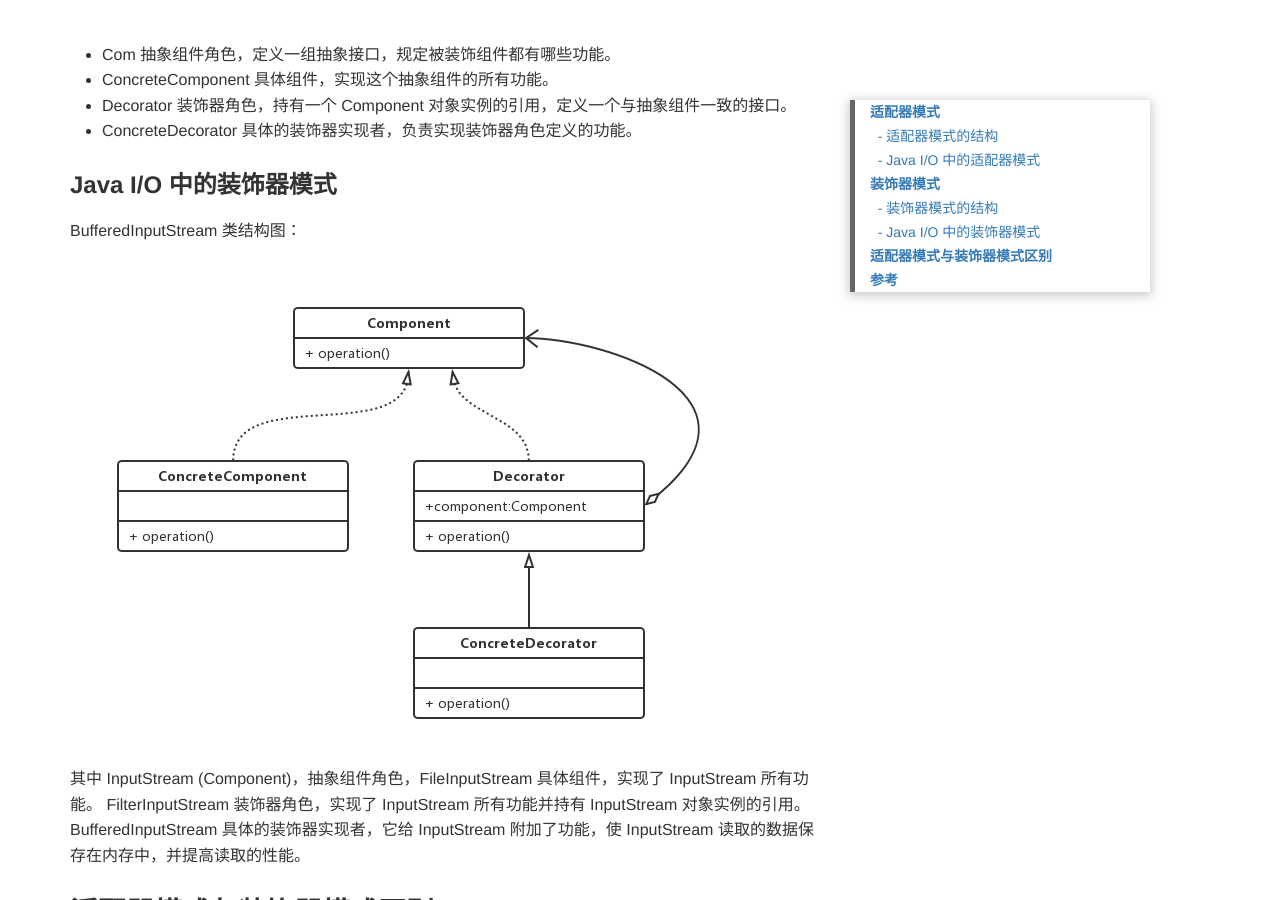
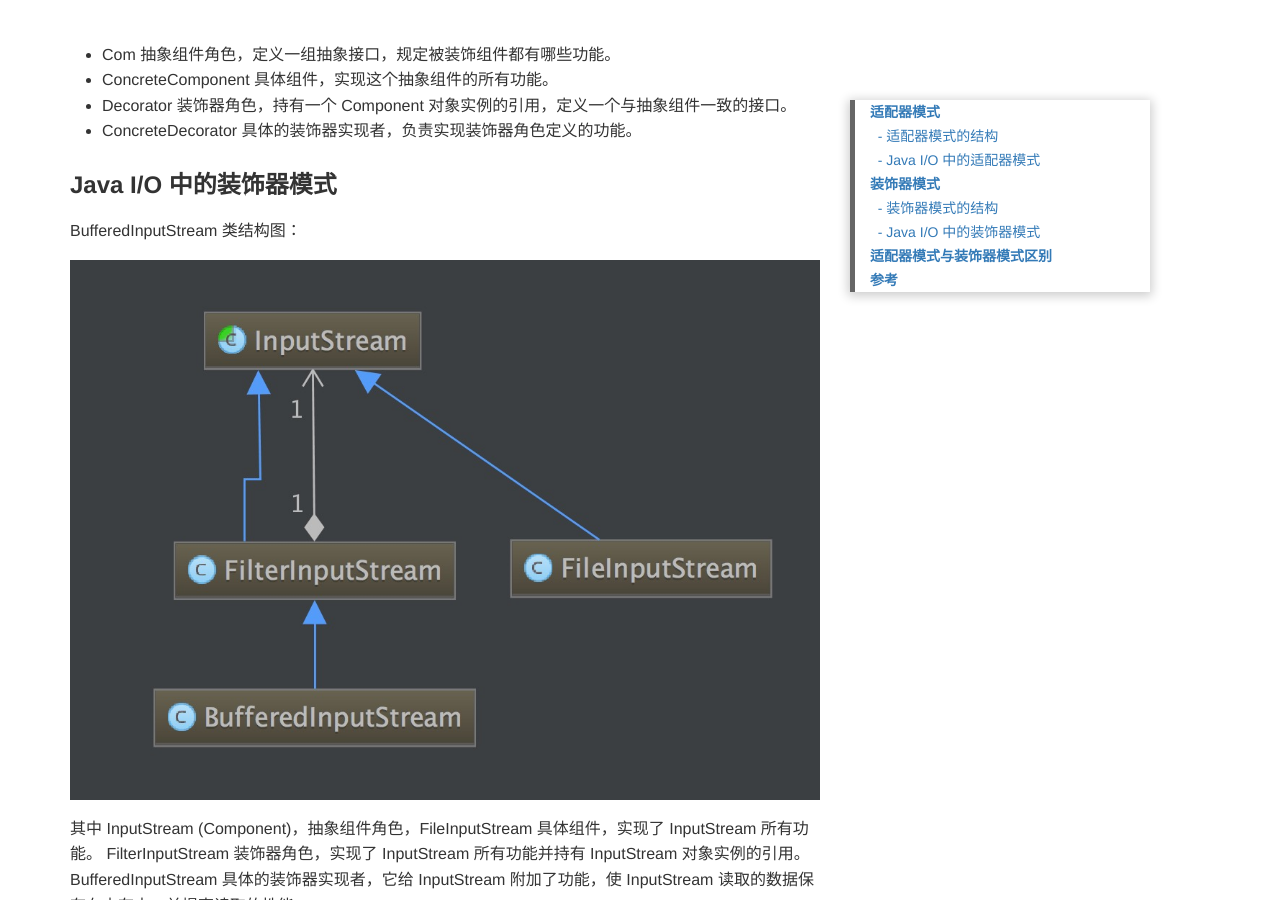
Before and after one commit to whatilove/whatilove.github.io, a Jekyll site: the page built from _posts/notebook/2017-10-15-设计模式解析之适配器模式与装饰器模式.md, in a window 1280 px wide and 900 px high, scrolled down 2783 px. Built offline with Jekyll 4.4.1, drawn with Linux system fonts in a browser that asks for light colours; a script that is not in the unit is left out.

Commit message:
edit fix BufferedInputStream.png bug

```diff
--- a/_posts/notebook/2017-10-15-设计模式解析之适配器模式与装饰器模式.md
+++ b/_posts/notebook/2017-10-15-设计模式解析之适配器模式与装饰器模式.md
@@ -50,7 +50,7 @@ InputStreamReader 的作用就是将 InputStream 适配到 Reader。其中适配
 
 BufferedInputStream 类结构图：
 
-![](/assets/images/post/java/decorator.png)
+![](/assets/images/post/java/BufferedInputStream.png)
 
 其中 InputStream (Component)，抽象组件角色，FileInputStream 具体组件，实现了 InputStream 所有功能。 FilterInputStream 装饰器角色，实现了 InputStream 所有功能并持有 InputStream 对象实例的引用。BufferedInputStream 具体的装饰器实现者，它给 InputStream 附加了功能，使 InputStream 读取的数据保存在内存中，并提高读取的性能。
 
```
